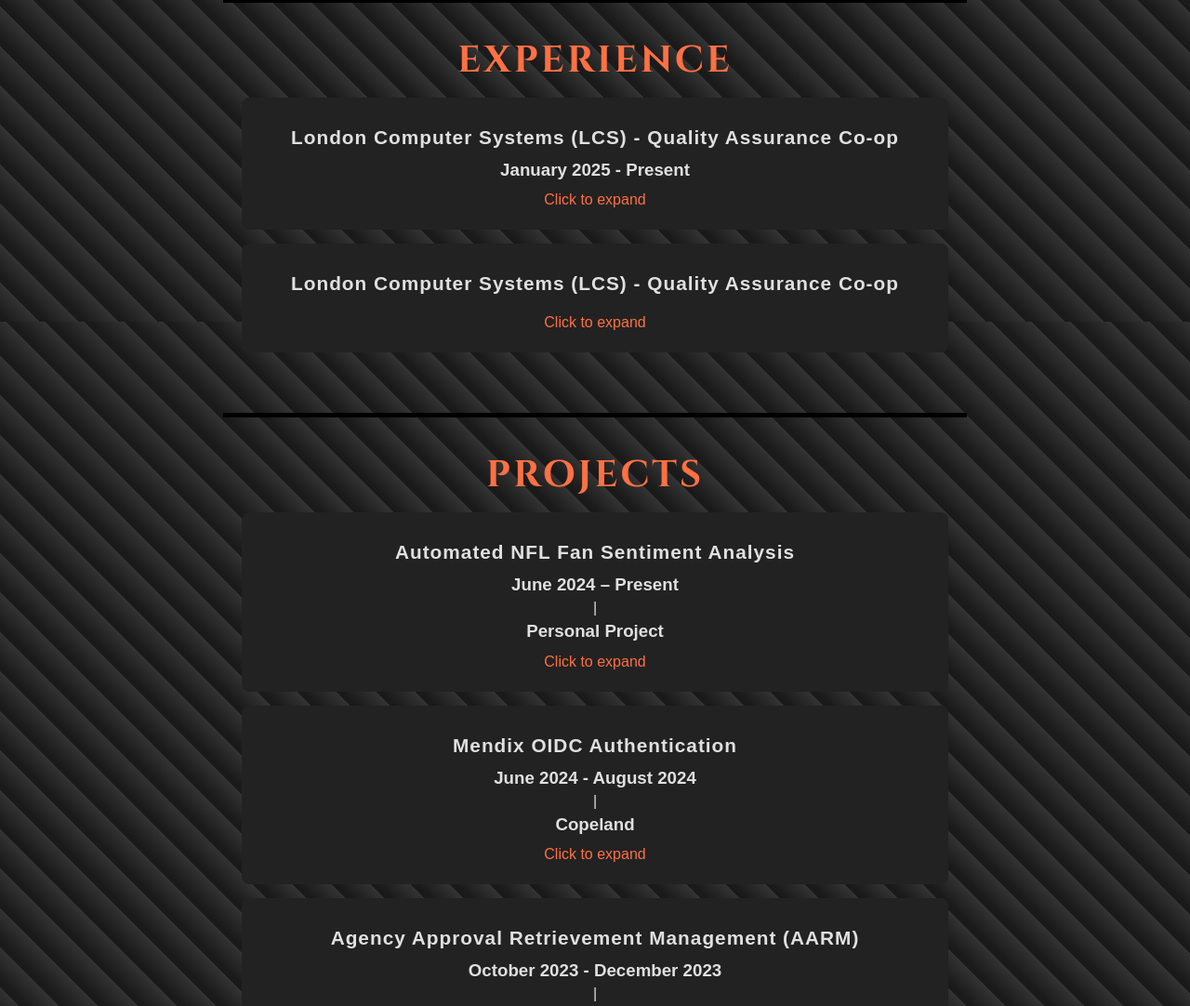
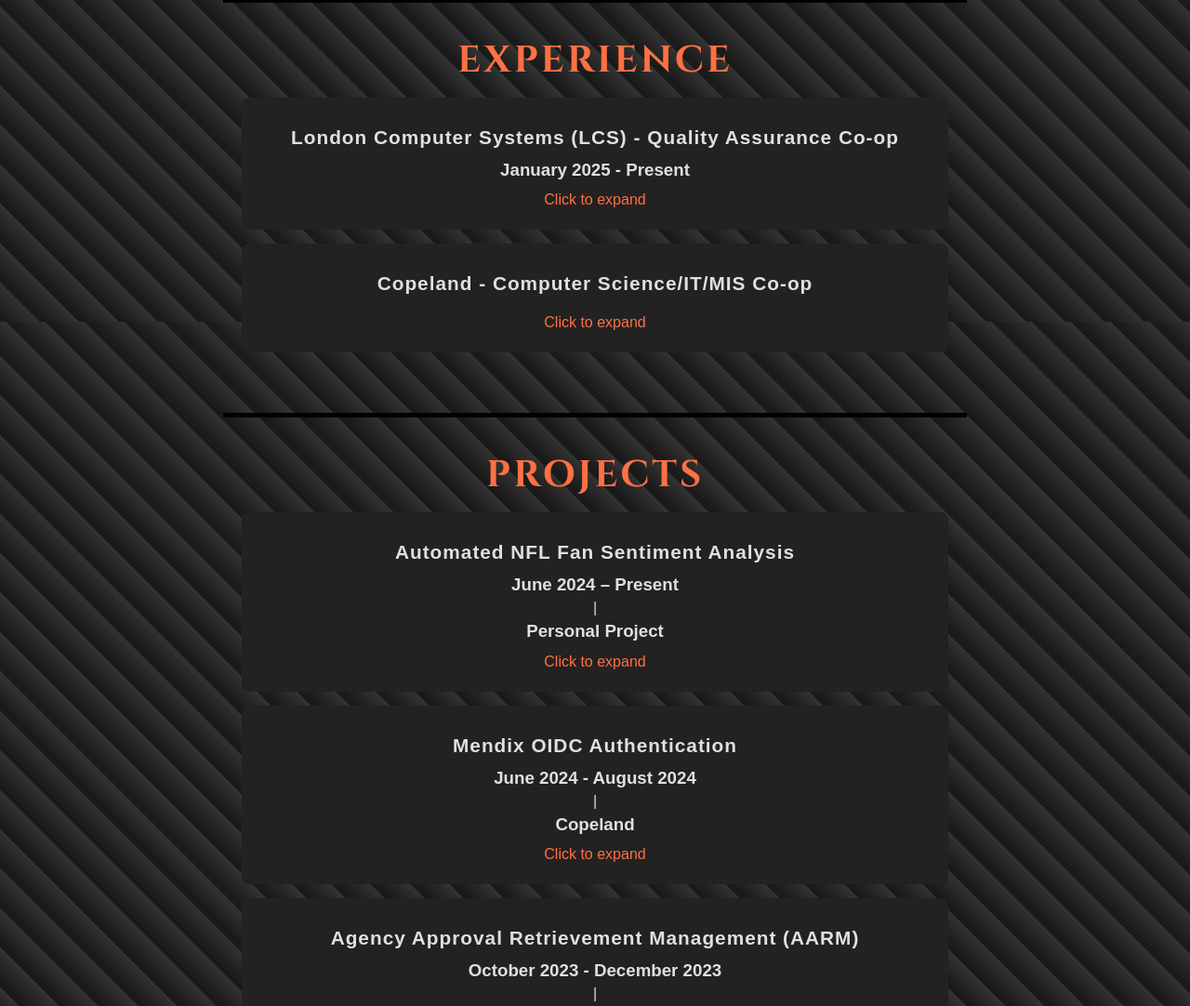
Before and after one commit to josh-niemantsverdriet/portfolio, a plain HTML site: page index.html in a window 1280 px wide. Shown: the part 1254-2336 px from the top of the page at 93% size. Drawn offline with Linux system fonts and the light colour scheme.

```diff
--- a/index.html
+++ b/index.html
@@ -8,8 +8,7 @@
     <script defer src="script.js"></script>
 </head>
 <body>
-
-    <!-- Your name section at the top of the body -->
+    <!-- About Me -->
     <section id="name-section">
         <h1 id="name">
             <section1  id="about">
@@ -87,7 +86,7 @@
                 </div>
             <!---------------------------------------------------------End Experience template----------------------------------------------------------->
                 <div class="expandable">
-                    <h3 class="expand-btn">London Computer Systems (LCS) - Quality Assurance Co-op</h3>
+                    <h3 class="expand-btn">Copeland - Computer Science/IT/MIS Co-op</h3>
                     <div class="expand-content">
                         <p>1. Developed an OpenID Connection application to allow SSO for all of Copeland's Mendix applications</p>
                         <p>2. Improved a script used to install company-approved applications to new machines</p>
```
